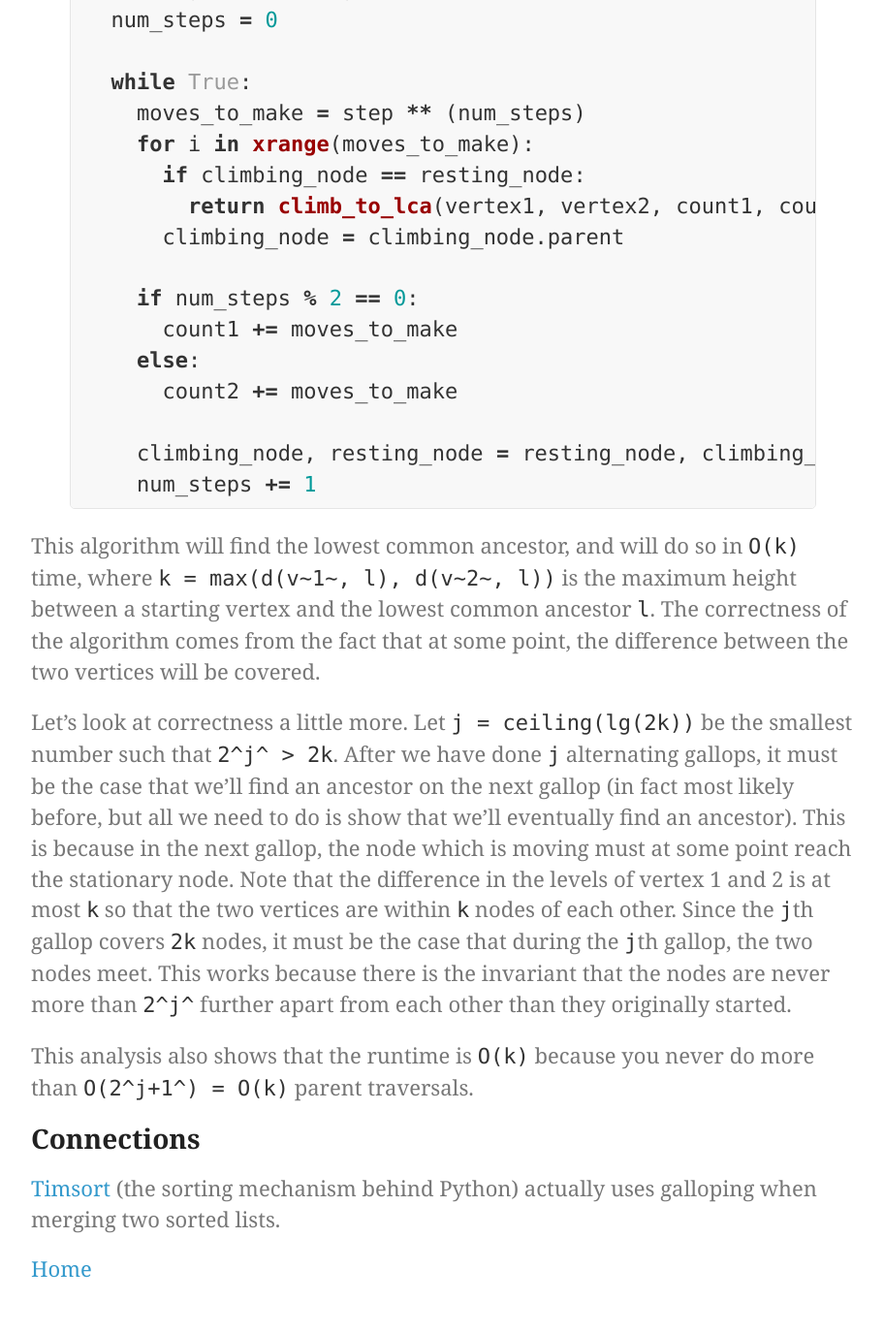
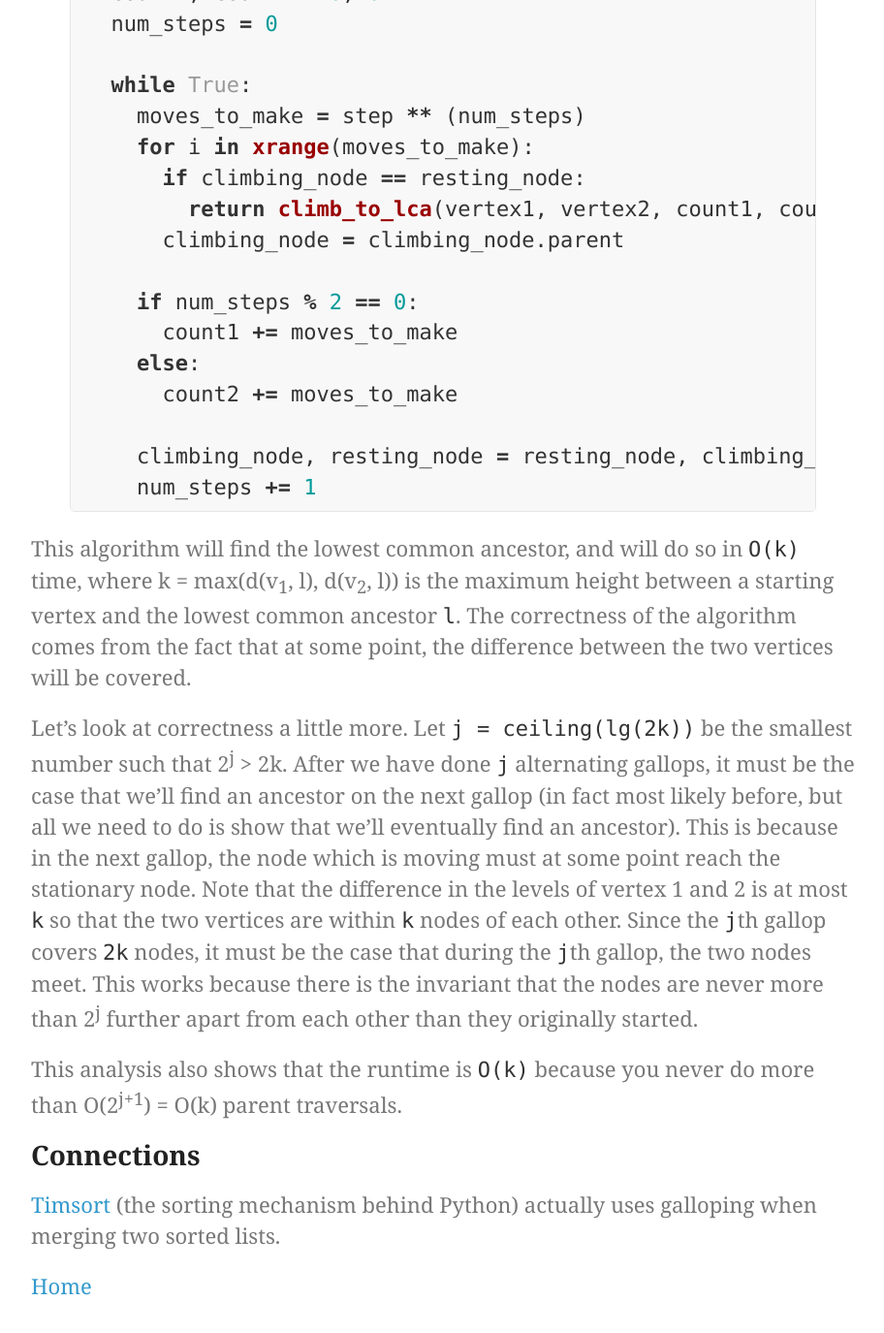
Before and after one commit to wangjohn/wangjohn.github.io, a Jekyll site: the page built from _posts/2013-11-3-problem-2-solution.md, in a window 1280 px wide and 1400 px high, scrolled down 4315 px. Shown: the top 1375 px of the window at 97% size, without its empty margins (183-1095 px from the left). Built offline with Jekyll 4.4.1, drawn with Linux system fonts in a browser that asks for light colours; some of the changed text lies outside the part shown.

Commit message:
Problems

```diff
--- a/_posts/2013-11-3-problem-2-solution.md
+++ b/_posts/2013-11-3-problem-2-solution.md
@@ -13,7 +13,7 @@ After the simplifications, we'll apply some concepts that are used a lot in solv
 
 # Simplifications
 
-The simplest problem that we could solve would probably be a finite tree with our two vertices `v~1~` and `v~2~` being on the same level of the tree. In this case, you can just sequentially walk up with each reference until the two references are on the same object. Assuming we are given two vertices which must be in the same tree, at some point the two references will necessarily be the same. Some python pseudocode is given below:
+The simplest problem that we could solve would probably be a finite tree with our two vertices v<sub>1</sub> and v<sub>2</sub> being on the same level of the tree. In this case, you can just sequentially walk up with each reference until the two references are on the same object. Assuming we are given two vertices which must be in the same tree, at some point the two references will necessarily be the same. Some python pseudocode is given below:
 
 {% highlight python %}
 def lca_same_level(vertex1, vertex2):
@@ -114,11 +114,11 @@ def find_ancestor(vertex1, vertex2, step = 2):
     num_steps += 1
 {% endhighlight %}
 
-This algorithm will find the lowest common ancestor, and will do so in `O(k)` time, where `k = max(d(v~1~, l), d(v~2~, l))` is the maximum height between a starting vertex and the lowest common ancestor `l`. The correctness of the algorithm comes from the fact that at some point, the difference between the two vertices will be covered.
+This algorithm will find the lowest common ancestor, and will do so in `O(k)` time, where k = max(d(v<sub>1</sub>, l), d(v<sub>2</sub>, l)) is the maximum height between a starting vertex and the lowest common ancestor `l`. The correctness of the algorithm comes from the fact that at some point, the difference between the two vertices will be covered.
 
-Let's look at correctness a little more. Let `j = ceiling(lg(2k))` be the smallest number such that `2^j^ > 2k`. After we have done `j` alternating gallops, it must be the case that we'll find an ancestor on the next gallop (in fact most likely before, but all we need to do is show that we'll eventually find an ancestor). This is because in the next gallop, the node which is moving must at some point reach the stationary node. Note that the difference in the levels of vertex 1 and 2 is at most `k` so that the two vertices are within `k` nodes of each other. Since the `j`th gallop covers `2k` nodes, it must be the case that during the `j`th gallop, the two nodes meet. This works because there is the invariant that the nodes are never more than `2^j^` further apart from each other than they originally started.
+Let's look at correctness a little more. Let `j = ceiling(lg(2k))` be the smallest number such that 2<sup>j</sup> > 2k. After we have done `j` alternating gallops, it must be the case that we'll find an ancestor on the next gallop (in fact most likely before, but all we need to do is show that we'll eventually find an ancestor). This is because in the next gallop, the node which is moving must at some point reach the stationary node. Note that the difference in the levels of vertex 1 and 2 is at most `k` so that the two vertices are within `k` nodes of each other. Since the `j`th gallop covers `2k` nodes, it must be the case that during the `j`th gallop, the two nodes meet. This works because there is the invariant that the nodes are never more than 2<sup>j</sup> further apart from each other than they originally started.
 
-This analysis also shows that the runtime is `O(k)` because you never do more than `O(2^j+1^) = O(k)` parent traversals.
+This analysis also shows that the runtime is `O(k)` because you never do more than O(2<sup>j+1</sup>) = O(k) parent traversals.
 
 # Connections
 [Timsort][timsort] (the sorting mechanism behind Python) actually uses galloping when merging two sorted lists.
```
Also changed, not shown: _posts/2013-11-3-problem-2.md (+2 -2 lines).
